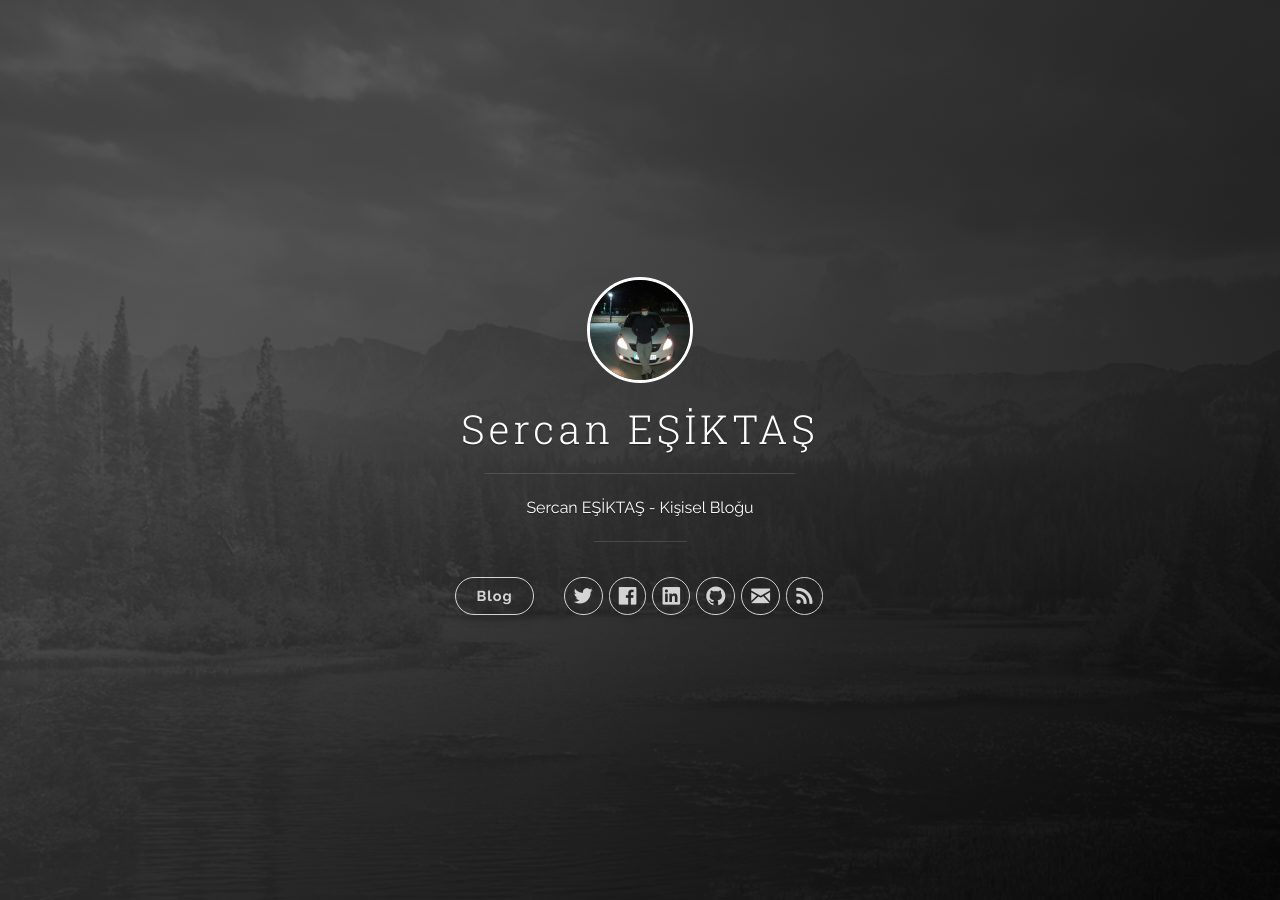
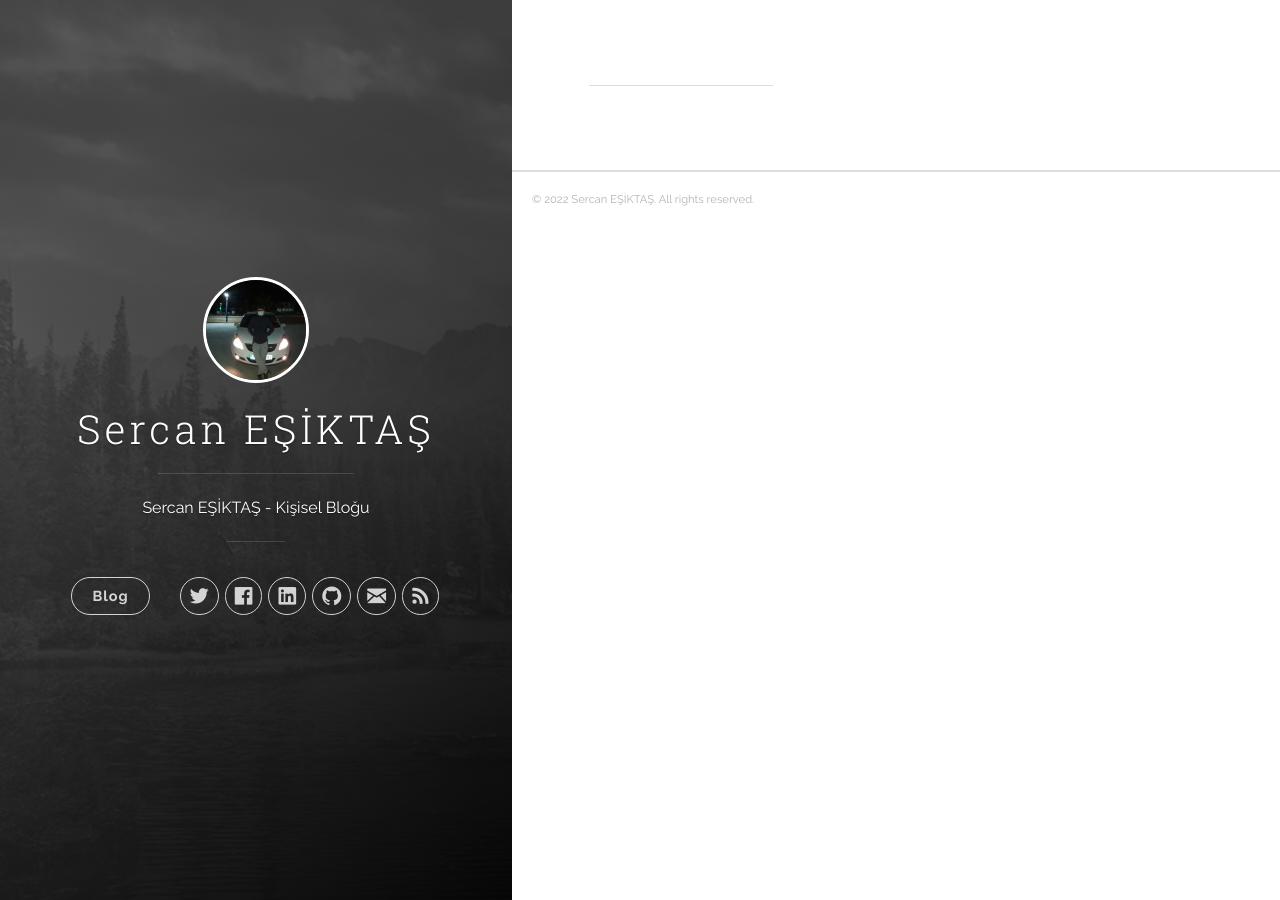
Before and after one commit to sercanesiktas/sercanesiktas.github.io, a Jekyll site: the page built from index.html, in a window 1280 px wide. Built offline with Jekyll 4.4.1, drawn with Linux system fonts in a browser that asks for light colours; nearby versions of some CDN libraries; the list of posts is cut into pages by our own code.

Commit message:
Update uno.css

```diff
--- a/css/uno.css
+++ b/css/uno.css
@@ -1213,6 +1213,9 @@ hr {
 	background: url(../images/background-cover.jpg) top left no-repeat #666666;
 	background-size: cover; }
 
+.panel-cover--collapsed {
+	width: 40%;
+	max-width: 530px; }
 
 .panel-cover--overlay {
 	display: block;
```
